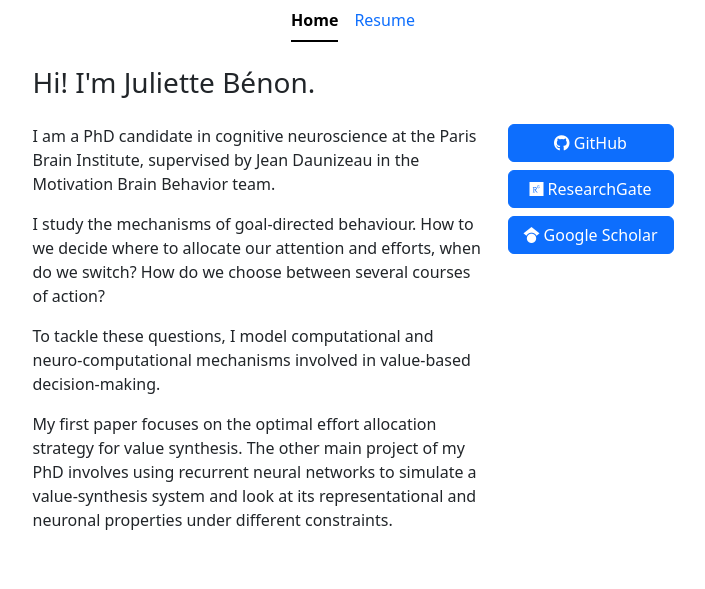
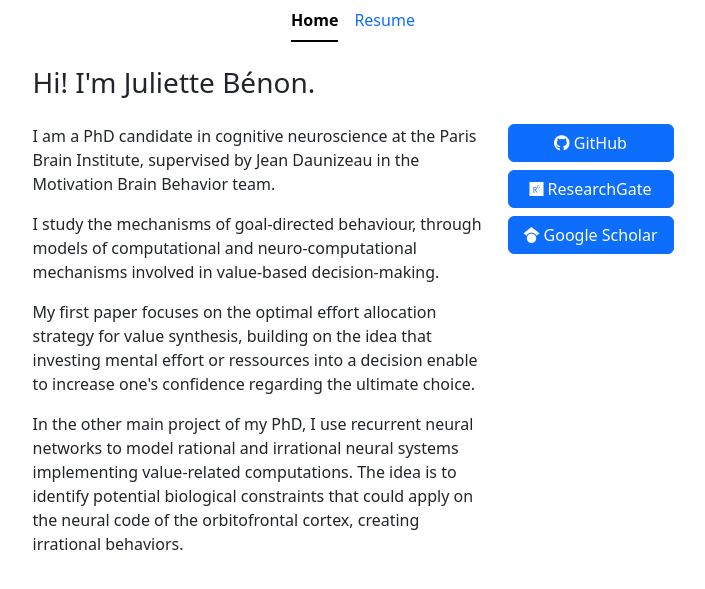
Before and after one commit to jbenon/jbenon.github.io, a Jekyll site: the page built from index.html, in a window 1280 px wide. Shown: the top 589 px of the page, without its empty margins (287-992 px from the left). Built offline with Jekyll 4.4.1, drawn with Linux system fonts in a browser that asks for light colours; nearby versions of some CDN libraries.

Commit message:
Update presentation

```diff
--- a/index.html
+++ b/index.html
@@ -21,13 +21,30 @@ layout: default
     <div class="row justify-content-center gx-4">
         <div class="col-xl-5 col-lg-6 col-md-8 gy-3">
             <p>
-            I am a PhD candidate in cognitive neuroscience at the Paris Brain Institute, supervised by Jean Daunizeau in the Motivation Brain Behavior team.
+            I am a PhD candidate in cognitive neuroscience at the
+            <a class="text-body link-underline-dark link-underline-opacity-0 link-underline-opacity-75-hover"
+            href="https://parisbraininstitute.org/" data-bs-toggle="tooltip"
+            data-bs-title="Visit institute's website">Paris Brain Institute</a>, supervised by
+            <a class="text-body link-underline-dark link-underline-opacity-0 link-underline-opacity-75-hover"
+            href="https://sites.google.com/site/jeandaunizeauswebsite" data-bs-toggle="tooltip"
+            data-bs-title="Visit personal website">Jean Daunizeau</a> in the
+            <a class="text-body link-underline-dark link-underline-opacity-0 link-underline-opacity-75-hover"
+            href="https://sites.google.com/site/motivationbrainbehavior" data-bs-toggle="tooltip"
+            data-bs-title="Visit lab website">Motivation Brain Behavior team</a>.
             </p><p>
-            I study the mechanisms of goal-directed behaviour. How to we decide where to allocate our attention and efforts, when do we switch? How do we choose between several courses of action?
+            I study the mechanisms of goal-directed behaviour, through models of computational and
+            neuro-computational mechanisms involved in value-based decision-making.
             </p><p>
-            To tackle these questions, I model computational and neuro-computational mechanisms involved in value-based decision-making.
+            My <a class="text-body link-underline-dark link-underline-opacity-0 link-underline-opacity-75-hover"
+            href="https://www.nature.com/articles/s44271-024-00071-y" data-bs-toggle="tooltip"
+            data-bs-title="Access online">first paper</a> focuses on the optimal effort allocation
+            strategy for value synthesis, building on the idea that investing mental effort or ressources
+            into a decision enable to increase one's confidence regarding the ultimate choice.
             </p><p>
-            My first paper focuses on the optimal effort allocation strategy for value synthesis. The other main project of my PhD involves using recurrent neural networks to simulate a value-synthesis system and look at its representational and neuronal properties under different constraints.
+            In the other main project of my PhD, I use recurrent neural networks to model rational
+            and irrational neural systems implementing value-related computations. The idea is to
+            identify potential biological constraints that could apply on the neural code of the
+            orbitofrontal cortex, creating irrational behaviors.
             </p>
         </div>
         <div class="col-md-2 gy-3">
```
